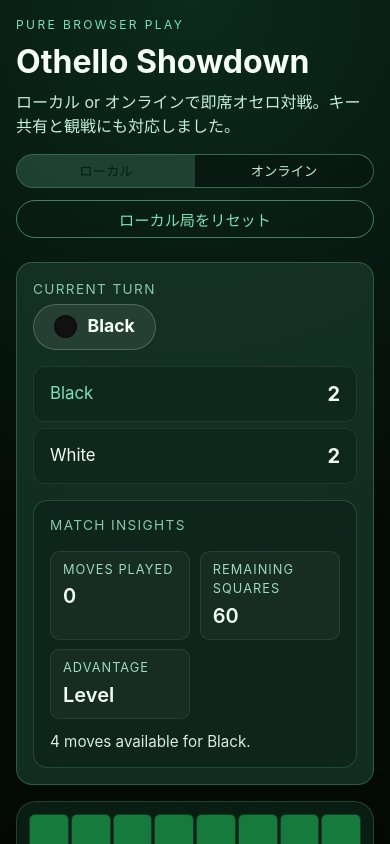
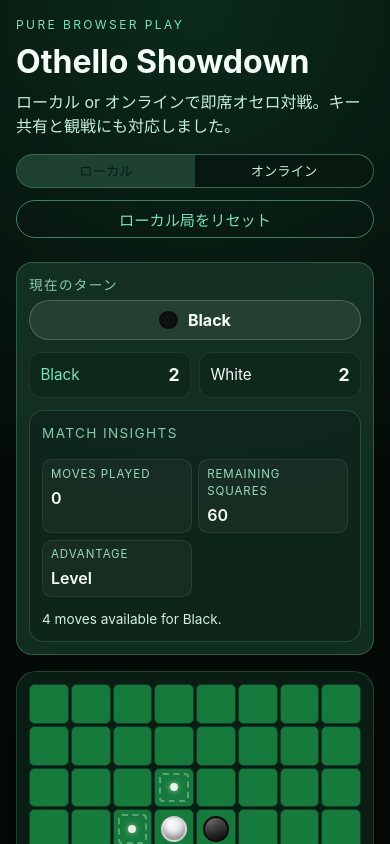
Before and after one commit to yyyywaiwai/othelloweb, a React (Vite) app: page / in a window 390 px wide. Shown: the top 844 px of the page. Built offline with nearby package versions, Linux system fonts and the light colour scheme; no server answers.

Commit message:
feat(ui): personalize online turn cues and collapse server panel
Show friendly turn copy (あなたの番です/相手の番です) during online play, auto-collapse the server URL editor once a match is active, and tighten the status panel layout for small screens.

```diff
--- a/src/App.css
+++ b/src/App.css
@@ -245,17 +245,47 @@
 }
 
 .online-footer {
-  display: flex;
-  flex-wrap: wrap;
-  justify-content: space-between;
-  gap: 0.5rem;
   font-size: 0.85rem;
   color: #98c9b0;
 }
 
+.server-settings {
+  border-top: 1px solid rgba(255, 255, 255, 0.08);
+  padding-top: 0.75rem;
+  display: flex;
+  flex-direction: column;
+  gap: 0.5rem;
+}
+
+.server-settings.collapsed .server-url-form,
+.server-settings.collapsed .action-grid {
+  display: none;
+}
+
+.server-settings-head {
+  display: flex;
+  justify-content: space-between;
+  align-items: flex-start;
+  flex-wrap: wrap;
+  gap: 0.75rem;
+}
+
+.server-settings-toggle {
+  border: 1px solid rgba(122, 226, 184, 0.5);
+  border-radius: 999px;
+  background: rgba(0, 0, 0, 0.2);
+  color: #7ae2b8;
+  padding: 0.35rem 0.9rem;
+  font-weight: 600;
+  cursor: pointer;
+}
+
+.server-summary {
+  margin: 0;
+  color: #cfe9db;
+}
+
 .server-url-form {
-  flex: 1;
-  min-width: 260px;
   display: flex;
   flex-direction: column;
   gap: 0.4rem;
@@ -332,6 +362,11 @@
 .turn-chip.white::before {
   background: #fff;
   border-color: rgba(255, 255, 255, 0.6);
+}
+
+.turn-chip-note {
+  font-size: 0.85rem;
+  color: #bde3cf;
 }
 
 .scores {
@@ -553,4 +588,62 @@
   .server-url-row {
     flex-direction: column;
   }
+
+  .status-panel {
+    padding: 0.75rem;
+    gap: 0.75rem;
+  }
+
+  .turn-chip {
+    width: 100%;
+    justify-content: center;
+    padding: 0.45rem 0.85rem;
+    font-size: 1rem;
+  }
+
+  .turn-chip.black::before,
+  .turn-chip.white::before {
+    width: 0.9rem;
+    height: 0.9rem;
+  }
+
+  .scores {
+    flex-direction: row;
+    gap: 0.5rem;
+  }
+
+  .score-line {
+    flex: 1;
+    padding: 0.55rem 0.65rem;
+    font-size: 0.95rem;
+  }
+
+  .score-line strong {
+    font-size: 1.1rem;
+  }
+
+  .insight-card {
+    padding: 0.75rem;
+  }
+
+  .insight-grid {
+    grid-template-columns: repeat(2, minmax(0, 1fr));
+    gap: 0.4rem;
+  }
+
+  .insight-item {
+    padding: 0.35rem 0.5rem;
+  }
+
+  .insight-key {
+    font-size: 0.72rem;
+  }
+
+  .insight-value {
+    font-size: 1rem;
+  }
+
+  .insight-note {
+    font-size: 0.85rem;
+  }
 }
--- a/src/App.tsx
+++ b/src/App.tsx
@@ -1,5 +1,5 @@
 import type { ChangeEvent, FormEvent } from 'react'
-import { useCallback, useEffect, useMemo, useState } from 'react'
+import { useCallback, useEffect, useMemo, useRef, useState } from 'react'
 import './App.css'
 import {
   applyMove,
@@ -38,10 +38,12 @@ function App() {
   const [lastMove, setLastMove] = useState<number | null>(null)
   const [statusMessage, setStatusMessage] = useState('Black to move first.')
   const [mode, setMode] = useState<GameMode>('local')
+  const isOnlineMode = mode === 'online'
   const [matchKeyInput, setMatchKeyInput] = useState('')
   const [serverUrl, setServerUrl] = useState(DEFAULT_MATCH_SERVER_URL)
   const [serverUrlInput, setServerUrlInput] = useState(DEFAULT_MATCH_SERVER_URL)
   const [serverUrlError, setServerUrlError] = useState<string | null>(null)
+  const [serverSettingsCollapsed, setServerSettingsCollapsed] = useState(false)
 
   useEffect(() => {
     if (typeof window === 'undefined') return
@@ -52,7 +54,7 @@ function App() {
     }
   }, [])
 
-  const online = useOnlineMatch({ enabled: mode === 'online', serverUrl })
+  const online = useOnlineMatch({ enabled: isOnlineMode, serverUrl })
   const {
     connectionState: onlineConnectionState,
     phase: onlinePhase,
@@ -75,6 +77,7 @@ function App() {
     reconnect,
     serverUrl: resolvedServerUrl,
   } = online
+  const previousPhaseRef = useRef(onlinePhase)
 
   const validMoves = useMemo<MoveMap>(
     () => computeValidMoves(board, currentDisk),
@@ -147,7 +150,6 @@ function App() {
 
   const defaultOnlineBoard = useMemo(() => createInitialBoard(), [])
   const defaultOnlineScores = useMemo(() => countDisks(defaultOnlineBoard), [defaultOnlineBoard])
-  const isOnlineMode = mode === 'online'
 
   const connectionHint = useMemo(() => {
     switch (onlineConnectionState) {
@@ -225,6 +227,19 @@ function App() {
     return '未参加'
   })()
 
+  const showFriendlyTurnCopy =
+    isOnlineMode && !!remoteState && onlineRole === 'player' && !!onlineDisk
+  const friendlyDiskLabel =
+    showFriendlyTurnCopy && remoteState ? DISK_LABEL[remoteState.currentDisk] : null
+  const turnChipText =
+    showFriendlyTurnCopy && remoteState
+      ? remoteState.currentDisk === onlineDisk
+        ? 'あなたの番です'
+        : '相手の番です'
+      : DISK_LABEL[effectiveCurrentDisk]
+  const turnChipNote =
+    showFriendlyTurnCopy && friendlyDiskLabel ? `(${friendlyDiskLabel})` : null
+
   const canPlayOnline =
     isOnlineMode &&
     !!remoteState &&
@@ -283,6 +298,7 @@ function App() {
     const trimmed = serverUrlInput.trim()
     if (!/^wss?:\/\//i.test(trimmed)) {
       setServerUrlError('ws:// または wss:// で始まる URL を入力してください。')
+      setServerSettingsCollapsed(false)
       return
     }
     setServerUrlError(null)
@@ -302,6 +318,21 @@ function App() {
 
   const leaveButtonDisabled =
     !remoteState && !queueSearching && !waitingInfo && onlinePhase === 'idle'
+
+  useEffect(() => {
+    if (!isOnlineMode || onlinePhase !== 'active') {
+      if (serverSettingsCollapsed) {
+        setServerSettingsCollapsed(false)
+      }
+    } else if (previousPhaseRef.current !== 'active') {
+      setServerSettingsCollapsed(true)
+    }
+    previousPhaseRef.current = onlinePhase
+  }, [isOnlineMode, onlinePhase, serverSettingsCollapsed])
+
+  const toggleServerSettings = () => {
+    setServerSettingsCollapsed((prev) => !prev)
+  }
 
   return (
     <main className="app-shell">
@@ -460,6 +491,26 @@ function App() {
           )}
 
           <div className="online-footer">
+            <div className={`server-settings ${serverSettingsCollapsed ? 'collapsed' : ''}`}>
+              <div className="server-settings-head">
+                <div>
+                  <p className="label">サーバー情報</p>
+                  <p className="server-summary">
+                    現在の接続先: <span className="inline-code">{resolvedServerUrl}</span>
+                  </p>
+                </div>
+                <button
+                  type="button"
+                  className="server-settings-toggle"
+                  onClick={toggleServerSettings}
+                  aria-expanded={!serverSettingsCollapsed}
+                >
+                  {serverSettingsCollapsed ? '開く' : '折りたたむ'}
+                </button>
+              </div>
+
+              {!serverSettingsCollapsed && (
+                <>
                   <form className="server-url-form" onSubmit={handleServerUrlSubmit}>
                     <label className="label" htmlFor="server-url-input">
                       マッチングサーバー URL
@@ -480,20 +531,24 @@ function App() {
                         type="button"
                         className="btn btn-secondary"
                         onClick={handleServerUrlReset}
-                  disabled={serverUrl === DEFAULT_MATCH_SERVER_URL && serverUrlInput === DEFAULT_MATCH_SERVER_URL}
+                        disabled={
+                          serverUrl === DEFAULT_MATCH_SERVER_URL &&
+                          serverUrlInput === DEFAULT_MATCH_SERVER_URL
+                        }
                       >
                         既定値
                       </button>
                     </div>
-              <p className="helper-text">
-                現在の接続先: <span className="inline-code">{resolvedServerUrl}</span>
-              </p>
+                    <p className="helper-text">更新するとブラウザに保存されます。</p>
                     {serverUrlError && <p className="error-text">{serverUrlError}</p>}
                   </form>
                   <div className="action-grid">
                     <button type="button" className="btn btn-secondary" onClick={reconnect}>
                       再接続を試す
                     </button>
+                  </div>
+                </>
+              )}
             </div>
           </div>
 
@@ -504,9 +559,10 @@ function App() {
       <div className="play-area">
         <section className="status-panel">
           <div className="turn-card">
-            <p className="label">Current turn</p>
+            <p className="label">現在のターン</p>
             <p className={`turn-chip ${effectiveCurrentDisk === 'B' ? 'black' : 'white'}`}>
-              {DISK_LABEL[effectiveCurrentDisk]}
+              <span>{turnChipText}</span>
+              {turnChipNote && <span className="turn-chip-note">{turnChipNote}</span>}
             </p>
           </div>
 
```
Lines whose indentation alone changed are shown as unchanged.
